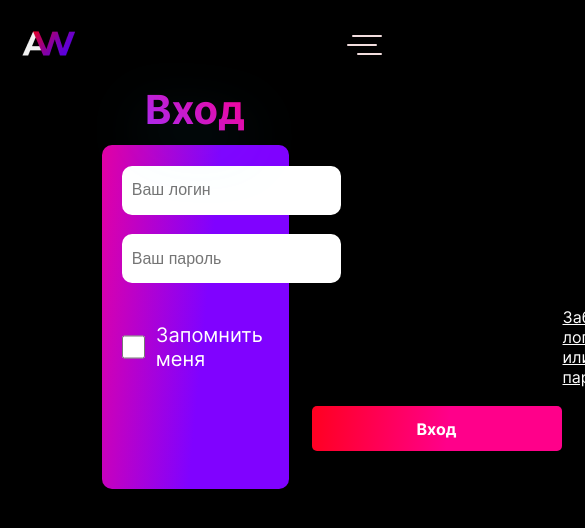
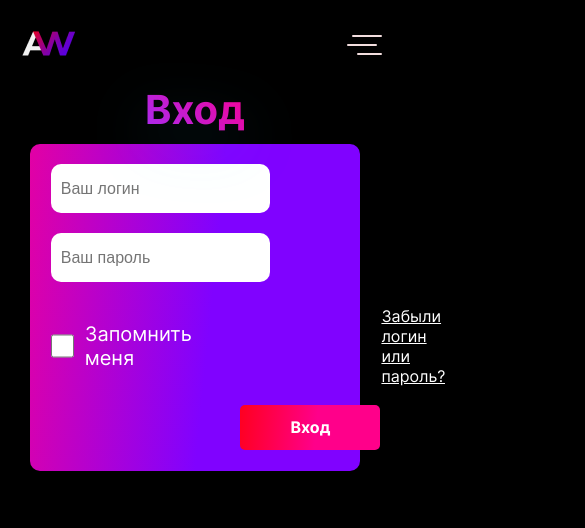
Before and after one commit to Isas2g/WEB-studio-project, a Vue app: page /entry in a window 390 px wide. Shown: the top 528 px of the page, 585 px wide, since content can reach past the window. Built offline with nearby package versions, Linux system fonts and the light colour scheme.

Commit message:
adaptation in process

```diff
--- a/src/App.vue
+++ b/src/App.vue
@@ -152,15 +152,21 @@ a {
 
 @media (max-width: 1440px) {
   .container {
-    max-width: 1000px;
+    //max-width: 1000px;
   }
 }
 
 @media (max-width: 1024px) {
   button.more-btn {
-    width: 250px;
+    max-width: 250px;
+    width: 100%;
     height: 45px;
     margin-top: 10px;
   }
+
+  .container {
+    margin-left: 6%;
+    margin-right: 6%;
+  }
 }
 </style>
--- a/src/pages/Login/Login.vue
+++ b/src/pages/Login/Login.vue
@@ -102,8 +102,17 @@ export default {
   align-items: center;
 }
 
-input[type="text"] {
-  background: #ffffff;
-  color: linear-gradient(95.68deg, #FF008A -16.11%, #8002FF 54.53%);
+@media (max-width: 1024px) {
+  .block {
+    max-width: 600px;
+    width: 100%;
+  }
+
+  .form__input {
+
+  }
+
 }
+
+
 </style>
--- a/src/pages/Main/MainPage.vue
+++ b/src/pages/Main/MainPage.vue
@@ -311,22 +311,6 @@ export default {
 @media (max-width: 1440px) {
 }
 @media (max-width: 1024px) {
-  .main {
-    margin-left: 5%;
-    margin-right: 5%;
-  }
-  .projects {
-    margin-left: 5%;
-    margin-right: 5%;
-  }
-  .feedback {
-    margin-left: 5%;
-    margin-right: 6%;
-  }
-  .footer {
-    margin-left: 5%;
-    margin-right: 5%;
-  }
 }
 @media (max-width: 768px) {
   .main {
--- a/src/pages/Tasks/Tasks.vue
+++ b/src/pages/Tasks/Tasks.vue
@@ -205,4 +205,12 @@ export default {
     font-weight: bold;
   }
 }
+
+@media (max-width: 1024px) {
+  .main__more-btn {
+    width: 100%;
+    text-align: center;
+    padding: 0;
+  }
+}
 </style>
```
